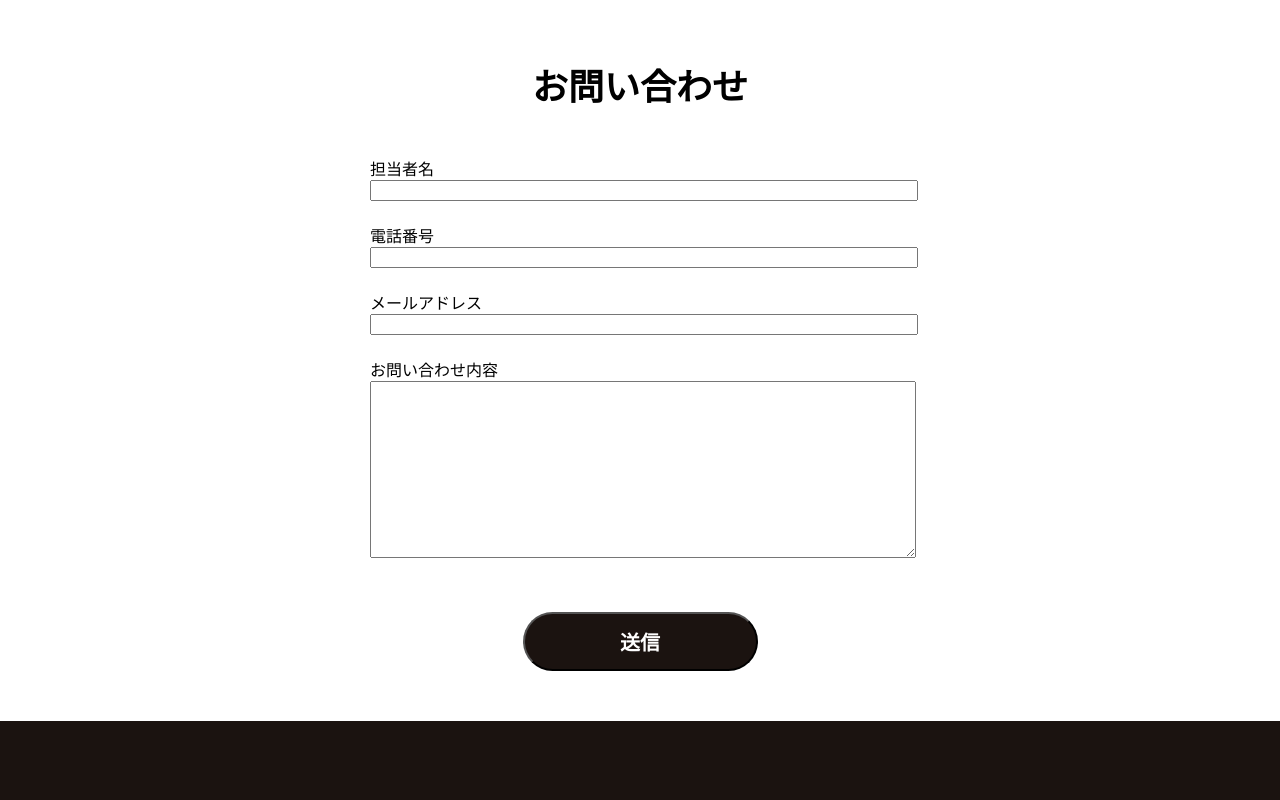
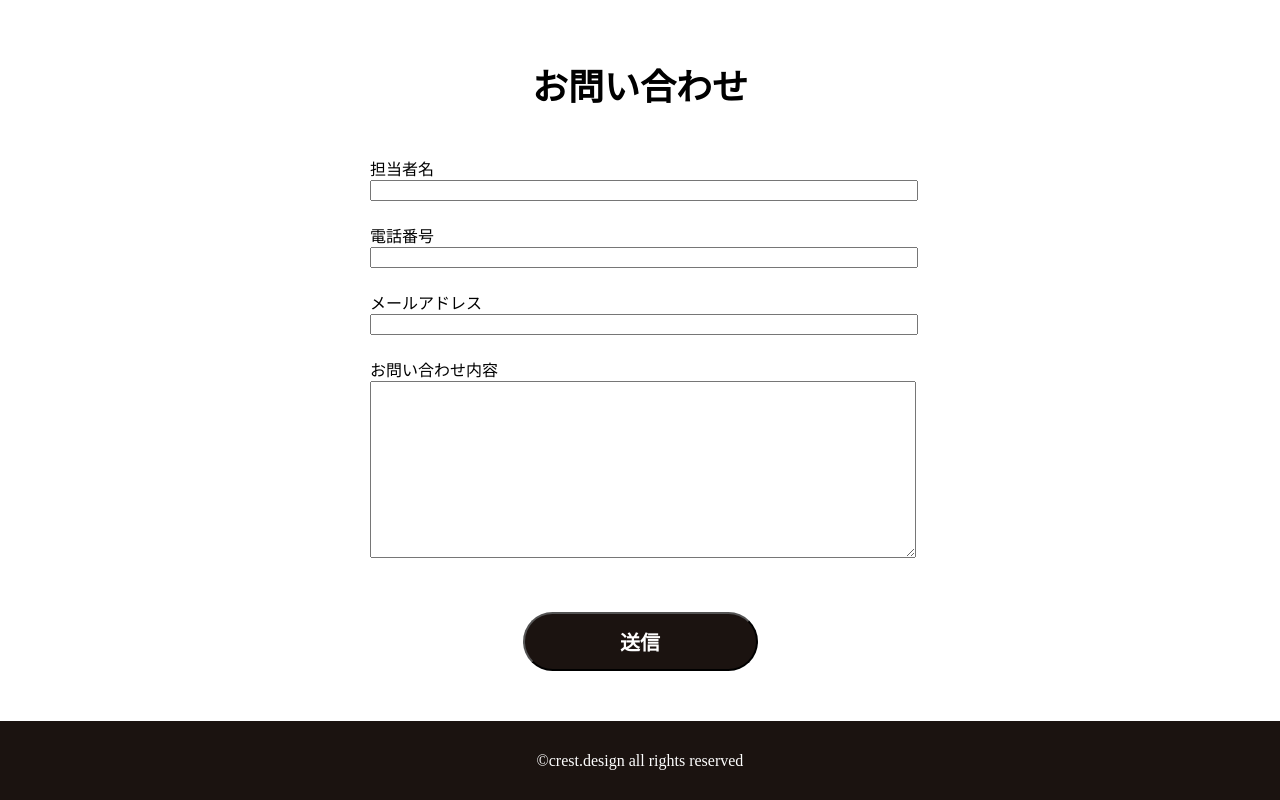
Before and after one commit to MSK0303/webpage-sample1, a plain HTML site: page public/index.html in a window 1280 px wide. Shown: the part 2659-3459 px from the top of the page. Drawn offline with Linux system fonts and the light colour scheme.

Commit message:
#7 フッターを実装

```diff
--- a/css/style.scss
+++ b/css/style.scss
@@ -229,4 +229,10 @@ header {
     height: 79px;
     background-color: #1B1310;
     margin-top: 50px;
+
+    & p {
+        color: white;
+        text-align: center;
+        line-height: 79px;
+    }
 }
--- a/public/index.html
+++ b/public/index.html
@@ -95,7 +95,7 @@
     </section>
     <!--Footer-->
     <section id="footer">
-
+        <p>©︎crest.design all rights reserved</p>
     </section>
 </body>
 </html>
```
Also changed, not shown: css/style.css, 1 other file.
